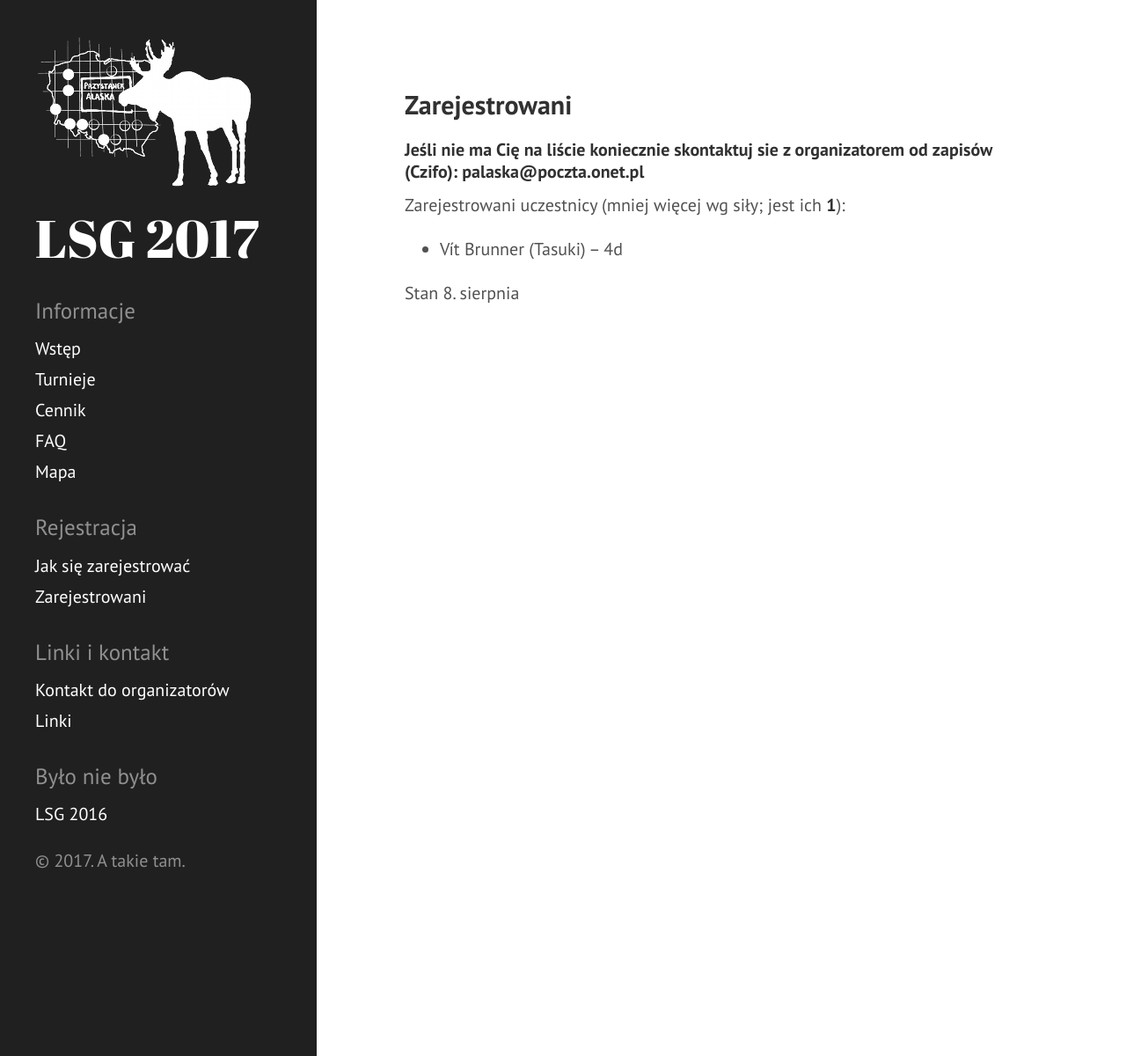
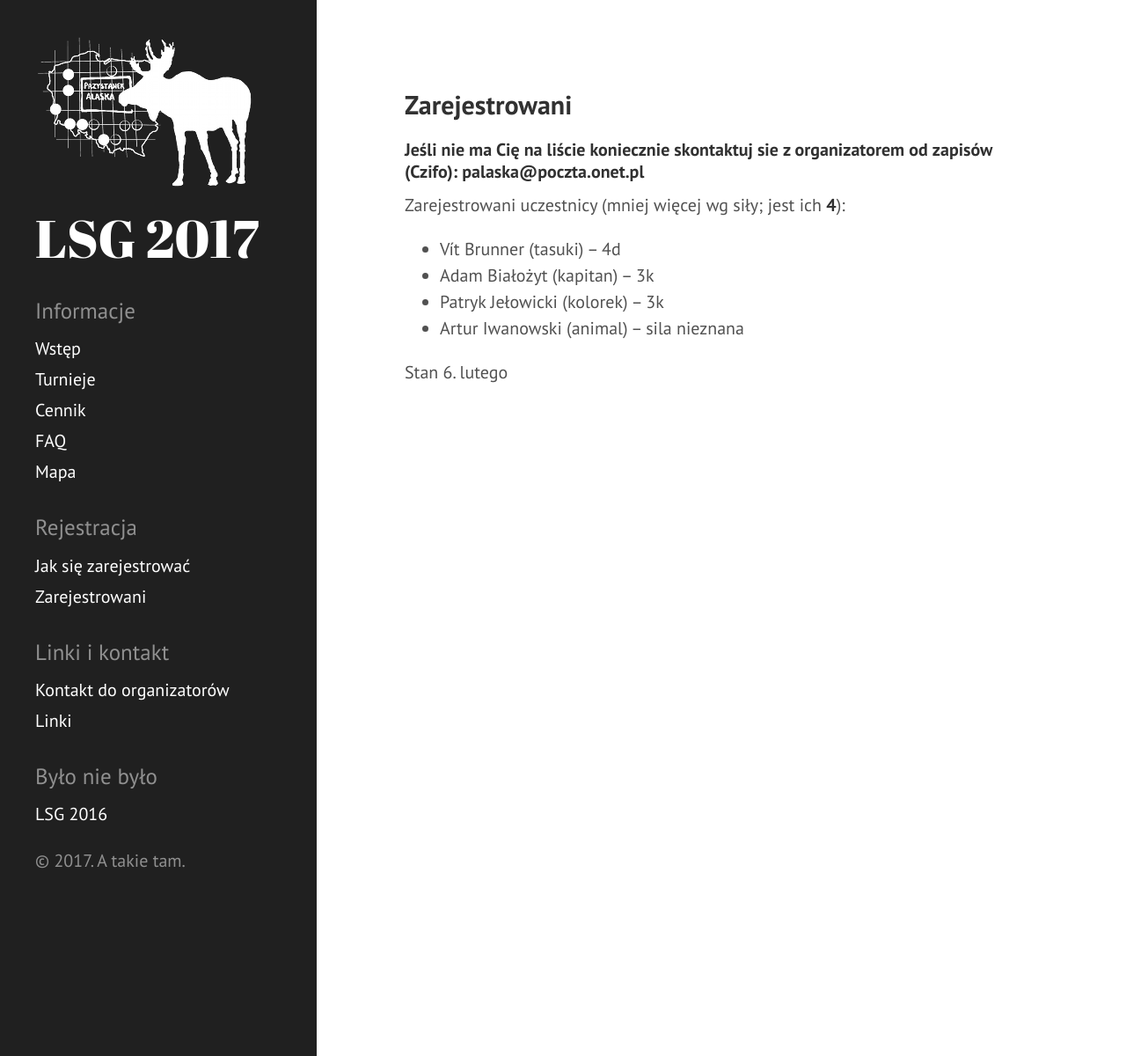
Before and after one commit to tasuki/lsg, a Jekyll site: the page built from zarejestrowani.md, in a window 1280 px wide. Shown: the whole page at 88% size. Built offline with Jekyll 4.4.1, drawn with Linux system fonts in a browser that asks for light colours.

Commit message:
Zarejestrowani

```diff
--- a/zarejestrowani.md
+++ b/zarejestrowani.md
@@ -7,8 +7,11 @@ title: Zarejestrowani
 
 #### Jeśli nie ma Cię na liście koniecznie skontaktuj sie z organizatorem od zapisów (Czifo): palaska@poczta.onet.pl
 
-Zarejestrowani uczestnicy (mniej więcej wg siły; jest ich **1**):
+Zarejestrowani uczestnicy (mniej więcej wg siły; jest ich **4**):
 
-- Vít Brunner (Tasuki) -- 4d
+- Vít Brunner (tasuki) -- 4d
+- Adam Białożyt (kapitan) -- 3k
+- Patryk Jełowicki (kolorek) -- 3k
+- Artur Iwanowski (animal) -- sila nieznana
 
-Stan 8. sierpnia
+Stan 6. lutego
```
